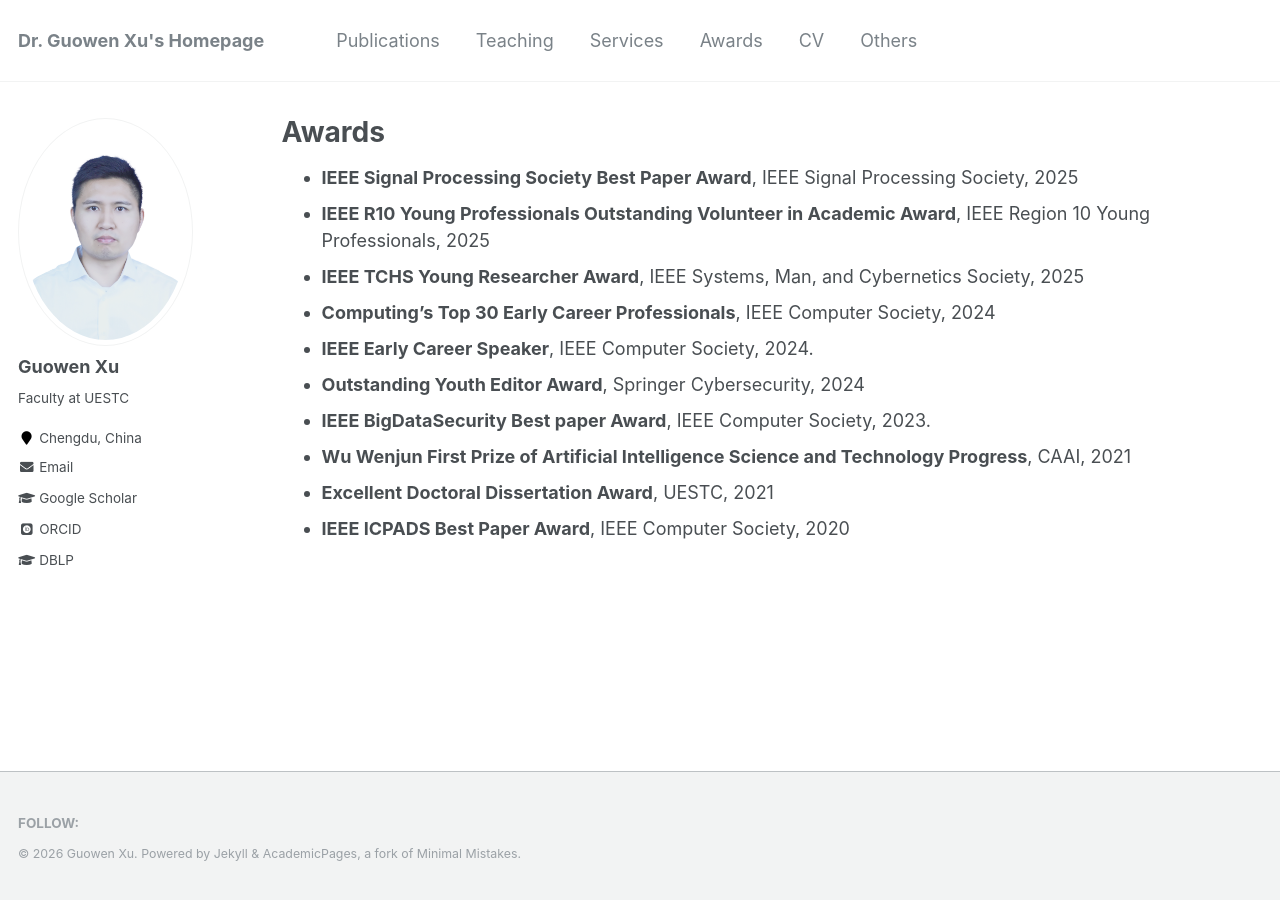
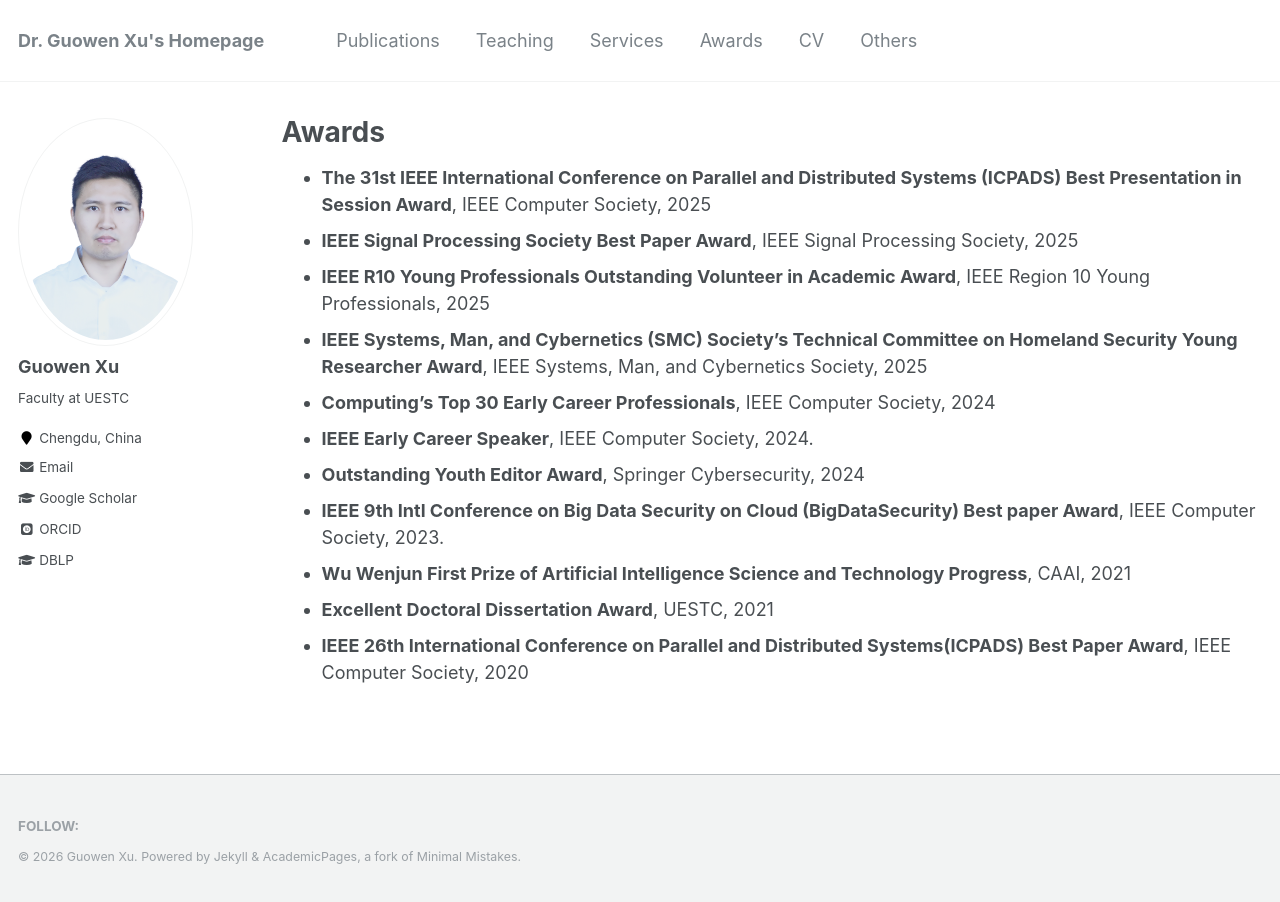
Before and after one commit to Guowen-xu/guowen-xu.github.io, a Jekyll site: the page built from _pages/awards.md, in a window 1280 px wide. Built offline with Jekyll 4.4.1, drawn with Linux system fonts in a browser that asks for light colours; some web fonts are replaced.

Commit message:
Update awards.md

```diff
--- a/_pages/awards.md
+++ b/_pages/awards.md
@@ -5,13 +5,14 @@ permalink: /awards/
 author_profile: true
 ---
 
+* **The 31st IEEE International Conference on Parallel and Distributed Systems (ICPADS) Best Presentation in Session Award**, IEEE Computer Society, 2025
 * **IEEE Signal Processing Society Best Paper Award**, IEEE Signal Processing Society, 2025
 * **IEEE R10 Young Professionals Outstanding Volunteer in Academic Award**, IEEE Region 10 Young Professionals, 2025
-* **IEEE TCHS Young Researcher Award**, IEEE Systems, Man, and Cybernetics Society, 2025
+* **IEEE Systems, Man, and Cybernetics (SMC) Society's Technical Committee on Homeland Security Young Researcher Award**, IEEE Systems, Man, and Cybernetics Society, 2025
 * **Computing's Top 30 Early Career Professionals**, IEEE Computer Society, 2024
 * **IEEE Early Career Speaker**, IEEE Computer Society, 2024.
 * **Outstanding Youth Editor Award**, Springer Cybersecurity, 2024
-* **IEEE BigDataSecurity Best paper Award**, IEEE Computer Society, 2023.
+* **IEEE 9th Intl Conference on Big Data Security on Cloud (BigDataSecurity) Best paper Award**, IEEE Computer Society, 2023.
 * **Wu Wenjun First Prize of Artificial Intelligence Science and Technology Progress**, CAAI, 2021
 * **Excellent Doctoral Dissertation Award**,  UESTC, 2021
-* **IEEE ICPADS Best Paper Award**, IEEE Computer Society, 2020
+* **IEEE 26th International Conference on Parallel and Distributed Systems(ICPADS) Best Paper Award**, IEEE Computer Society, 2020
```
